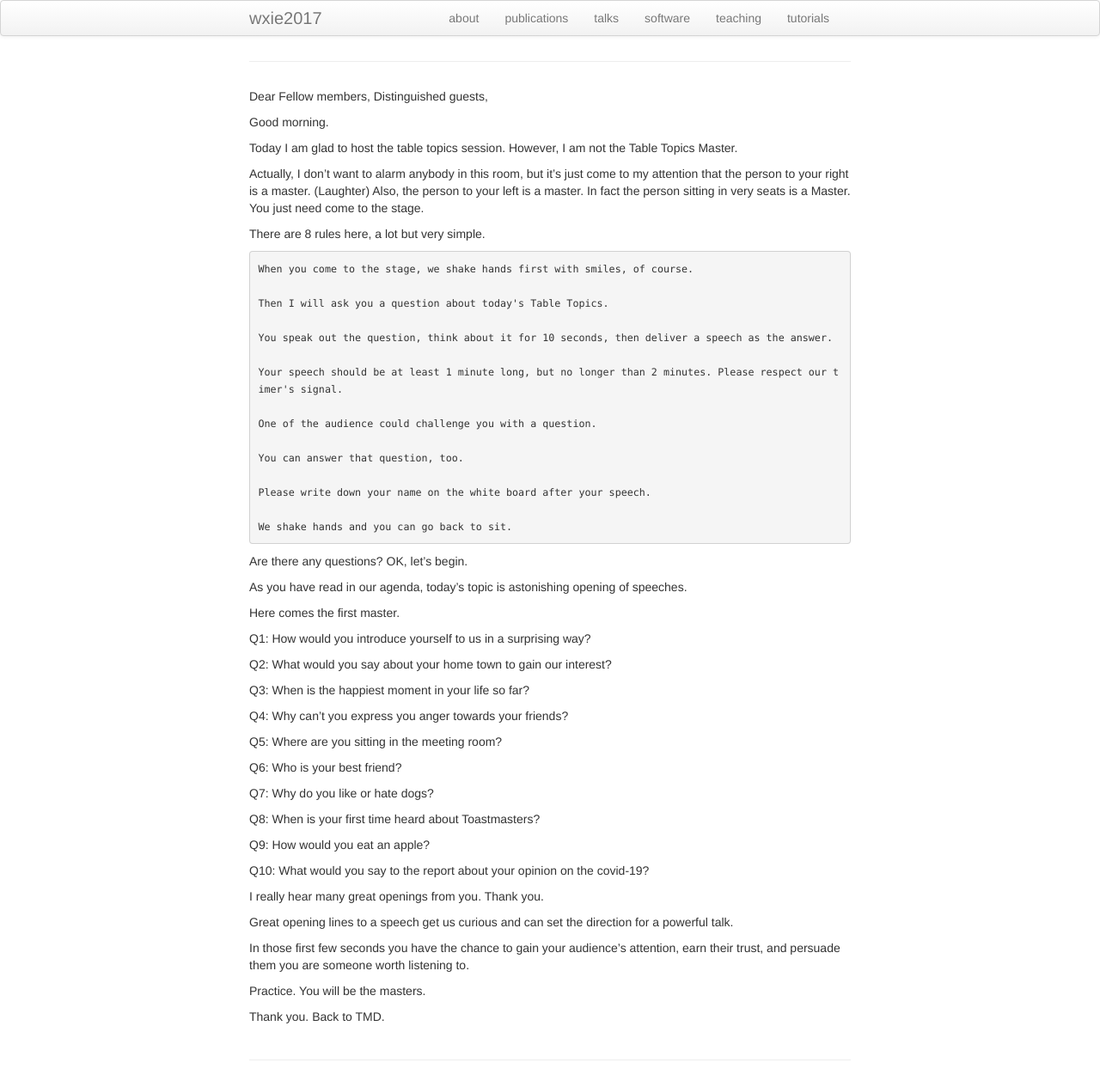
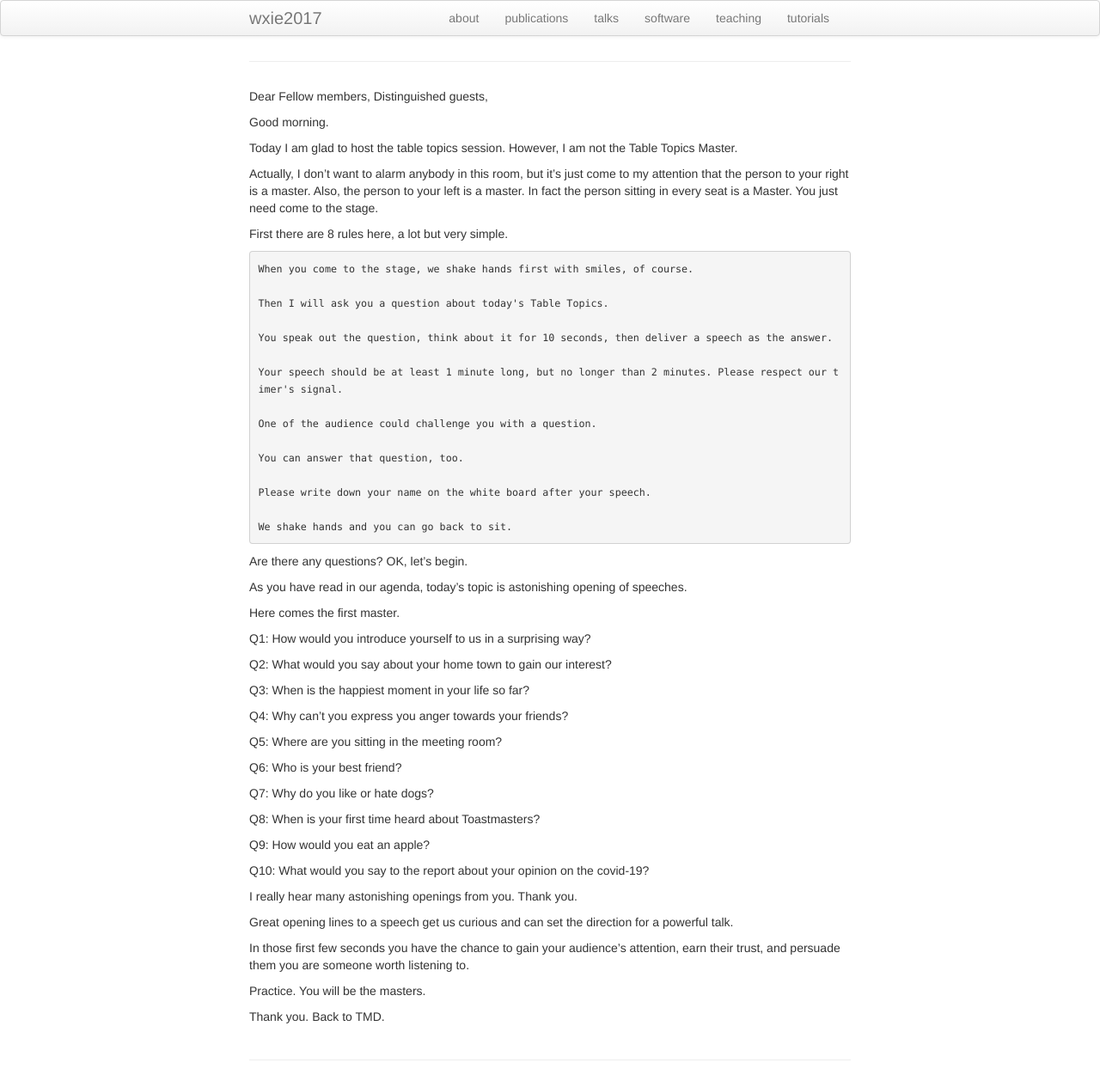
Before and after one commit to wxie2017/wxie2017.github.io, a Jekyll site: the page built from pages/speech/TTM_opening.md, in a window 1280 px wide. Shown: the whole page at 86% size. Built offline with Jekyll 4.4.1, drawn with Linux system fonts in a browser that asks for light colours; our own code applies the rules of GitHub Pages for plain Markdown files.

Commit message:
correct some mistakes

```diff
--- a/pages/speech/TTM_opening.md
+++ b/pages/speech/TTM_opening.md
@@ -11,10 +11,10 @@ Good morning.
 Today I am glad to host the table topics session. However, I am not the Table Topics Master.
 
 Actually, I don't want to alarm anybody in this room, but it's just come to my attention that the
-person to your right is a master. (Laughter) Also, the person to your left is a master. In fact
-the person sitting in very seats is a Master. You just need come to the stage.
+person to your right is a master. Also, the person to your left is a master. In fact
+the person sitting in every seat is a Master. You just need come to the stage.
 
-There are 8 rules here, a lot but very simple.
+First there are 8 rules here, a lot but very simple.
 
     When you come to the stage, we shake hands first with smiles, of course.
 
@@ -58,7 +58,7 @@ Q9: How would you eat an apple?
 
 Q10: What would you say to the report about your opinion on the covid-19?
 
-I really hear many great openings from you. Thank you.
+I really hear many astonishing openings from you. Thank you.
 
 Great opening lines to a speech get us curious and can set the direction
 for a powerful talk.
```
